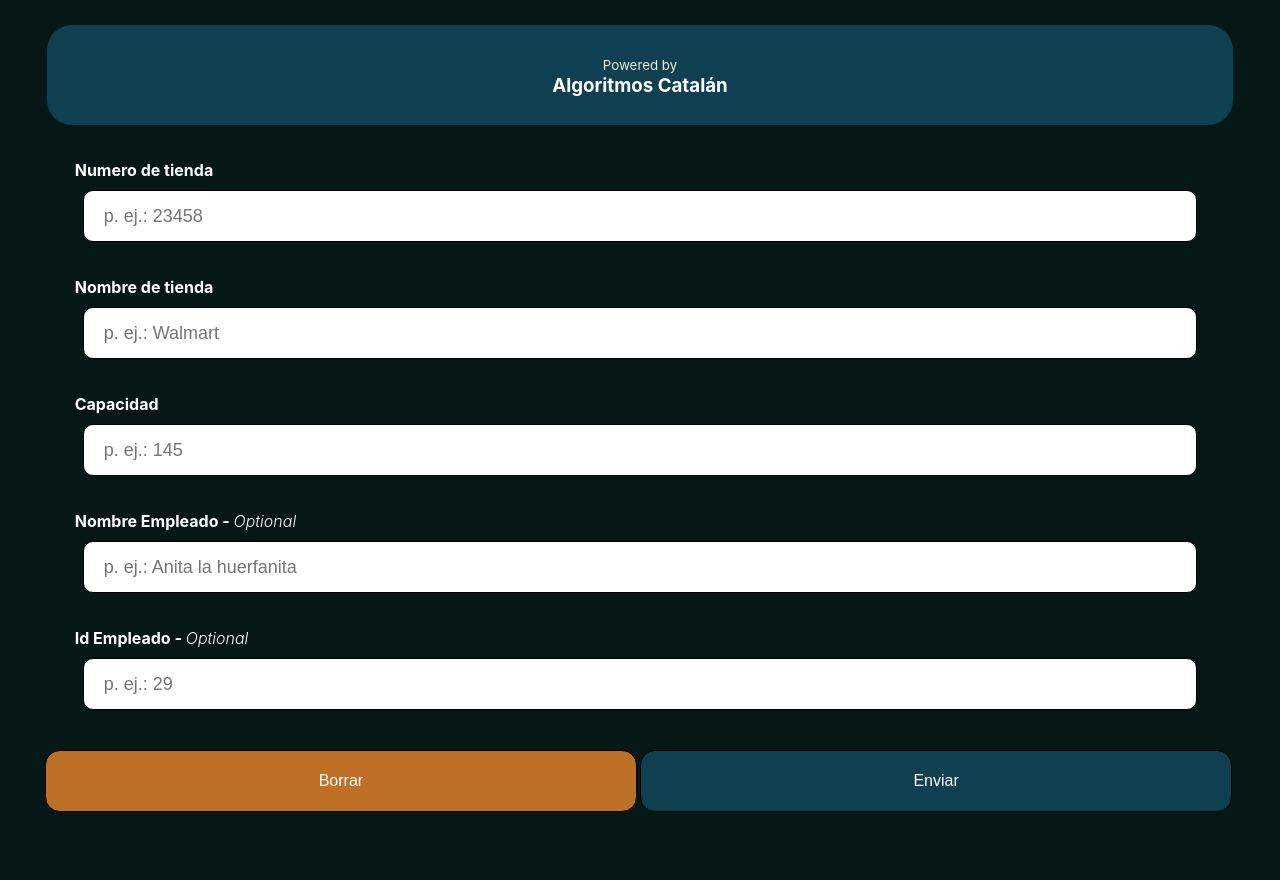
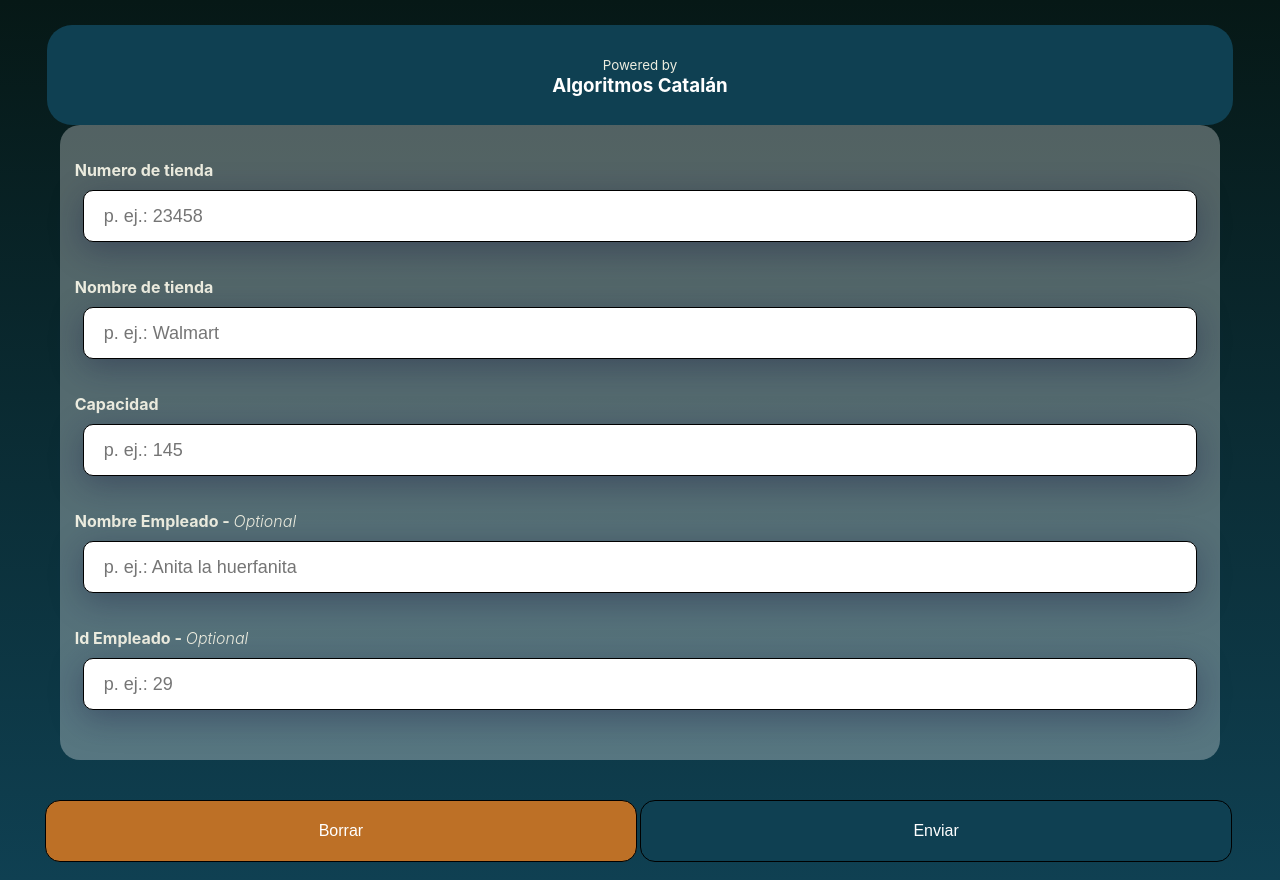
Before and after one commit to diegocatalan8/counterpeople.github.io, a React (Create React App) app: page / in a window 1280 px wide. Before the commit the page ends 830 px from the top, so only its background shows below. Built offline with nearby package versions, Linux system fonts and the light colour scheme.

Commit message:
Se logro hacer un estilo glassmorfico para el formulario.

```diff
--- a/src/App.css
+++ b/src/App.css
@@ -1,11 +1,16 @@
 body{
 
-  background-color: var(--azul-oscuro);
+  background:linear-gradient(var(--azul-oscuro), var(--azul-claro));
 }
 
 
 :root {
   --azul-oscuro: #061816;
+  --azul-claro: #0f4052;
+  --marron: #bd7026;
+  --amarillo-claro:#d9c680;
+  --blanco-hueso:#edede0;
+  --turkesa:#48d1cc;
 }
 
 .App {
--- a/src/App.js
+++ b/src/App.js
@@ -112,7 +112,15 @@ function App() {
 
                   (<Boton  identificacion="boton2"
                            name="Enviar"
-
+                           ejecutar={
+                            ()=>{
+                              setNumeroTienda({campo: "", valido:false});
+                              setNombreTienda({campo: "", valido:false});
+                              setCapacidad({campo: "", valido:false});
+                              setNombreEmpleado({campo: "", valido:null});
+                              setIdEmpleado({campo: "", valido:null});
+                            }
+                           }
 
                            />)
 
--- a/src/pages/Formulario.css
+++ b/src/pages/Formulario.css
@@ -41,6 +41,11 @@ form div p small{
 form .campos{
     display: flex;
     flex-direction: column;
+    background: rgba(255, 255, 255, 0.30);
+    margin-top: 15px;
+    padding-bottom: 50px;
+    border-radius: 20px;
+
 
 
 }
@@ -48,11 +53,10 @@ form .campos{
 form .campos p{
     margin-top: 35px;
     font-weight: bold;
-
 }
 
 form .campos p label{
-
+    color:#edede0;
     width: 93%;
     margin-left: 15px;
     display: block;
@@ -73,6 +77,7 @@ form .campos input{
     font-size: large;
     border: 1px solid black;
     padding-left: 10px;
+    box-shadow: 0 8px 32px 0 rgba(21, 24, 65, 0.37);
 
 }
 form .campos input:focus{
@@ -108,7 +113,7 @@ form .campos input:hover {
 }
 
 .mensajeRojo{
-    color: red;
+    color: rgb(72, 5, 5);
     display: inline-block;
     font-size: small;
     font-weight: 400;
```
